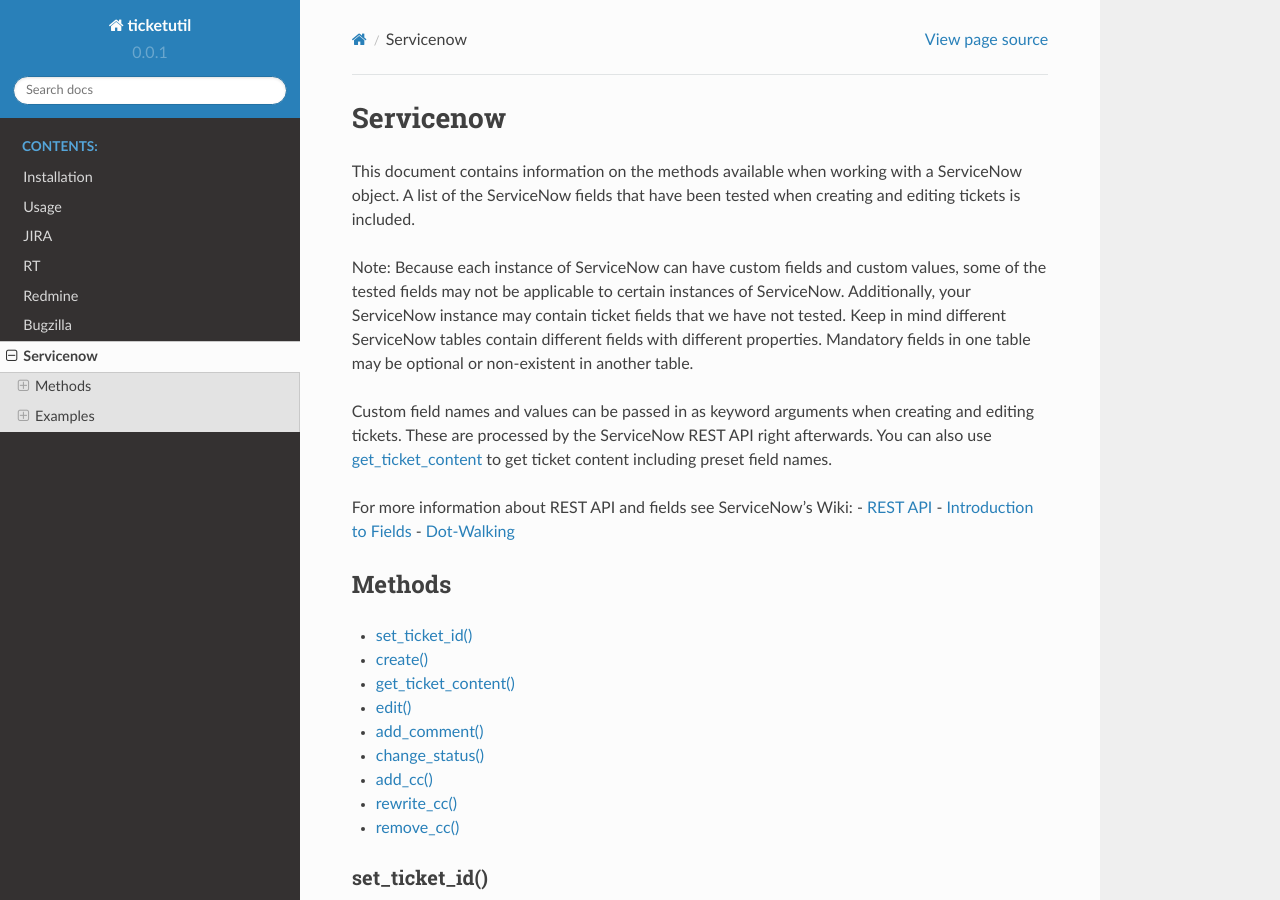
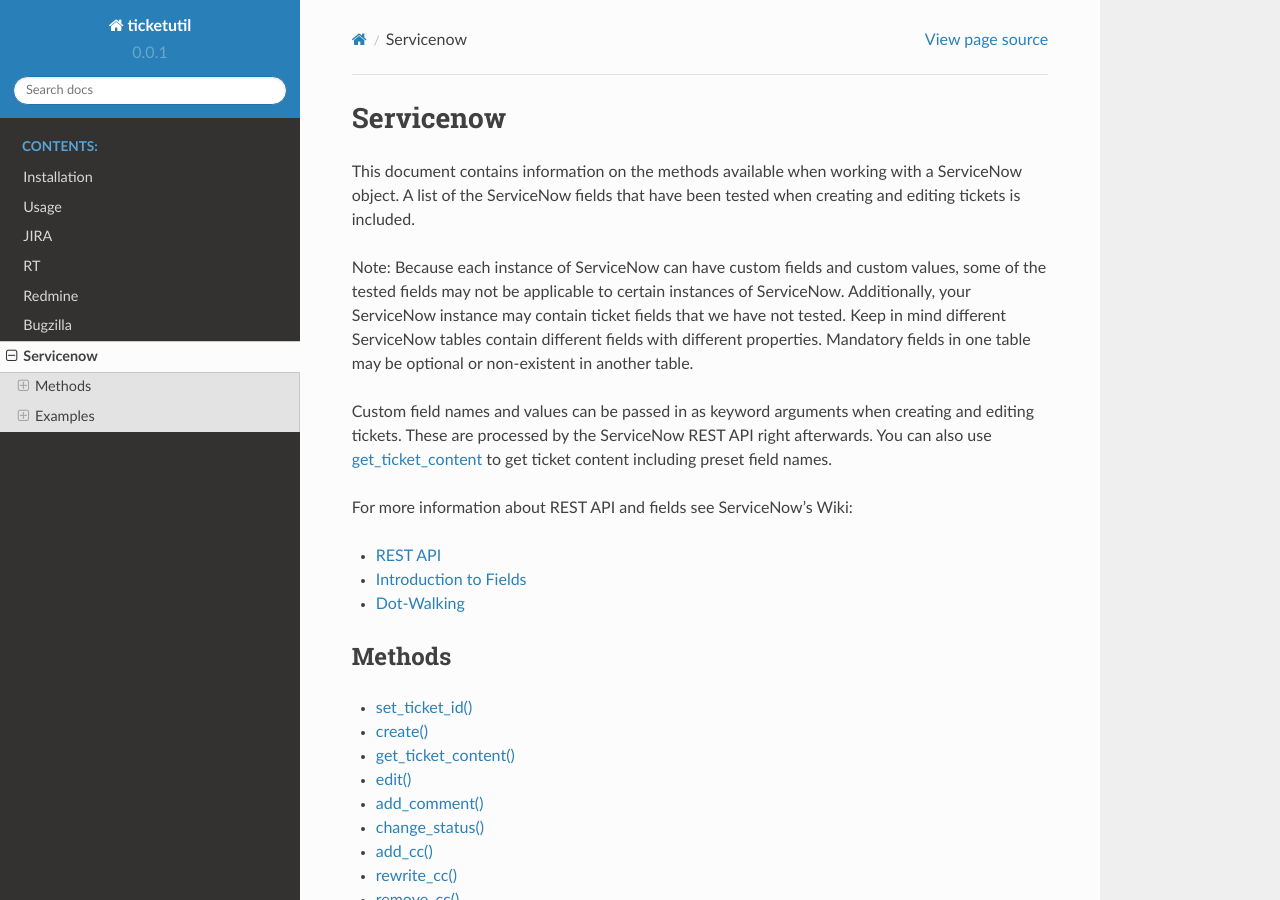
Before and after one commit to dmranck/ticketutil, a Sphinx documentation site: the page built from read-the-docs/source/ServiceNow.rst, in a window 1280 px wide and 900 px high. Built offline with Sphinx 7.4.7 and the Read the Docs theme 2.0.0, drawn with Linux system fonts in a browser that asks for light colours.

```diff
--- a/read-the-docs/source/Installation.rst
+++ b/read-the-docs/source/Installation.rst
@@ -1,7 +1,7 @@
 Installation
 ============
 
-* Install ticketutil with,
+* Install ticketutil with:
 
 .. code:: python
 
--- a/read-the-docs/source/ServiceNow.rst
+++ b/read-the-docs/source/ServiceNow.rst
@@ -19,26 +19,25 @@ API right afterwards. You can also use
 `get\_ticket\_content <#content>`__ to get ticket content including
 preset field names.
 
-For more information about REST API and fields see ServiceNow's Wiki: -
-`REST API <http://wiki.servicenow.com/index.php?title=REST_API>`__ -
-`Introduction to
-Fields <http://wiki.servicenow.com/index.php?title=Introduction_to_Fields>`__
--
-`Dot-Walking <http://wiki.servicenow.com/index.php?title=Dot-Walking>`__
+For more information about REST API and fields see ServiceNow's Wiki:
+
+- `REST API <http://wiki.servicenow.com/index.php?title=REST_API>`__
+- `Introduction to Fields <http://wiki.servicenow.com/index.php?title=Introduction_to_Fields>`__
+- `Dot-Walking <http://wiki.servicenow.com/index.php?title=Dot-Walking>`__
 
 
 Methods
 ^^^^^^^
 
--  `set\_ticket\_id() <#set_ticket>`__
+-  `set_ticket_id() <#set_ticket>`__
 -  `create() <#create>`__
--  `get\_ticket\_content() <#content>`__
+-  `get_ticket_content() <#content>`__
 -  `edit() <#edit>`__
--  `add\_comment() <#comment>`__
--  `change\_status() <#status>`__
--  `add\_cc() <#add_cc>`__
--  `rewrite\_cc() <#rewrite_cc>`__
--  `remove\_cc() <#remove_cc>`__
+-  `add_comment() <#comment>`__
+-  `change_status() <#status>`__
+-  `add_cc() <#add_cc>`__
+-  `rewrite_cc() <#rewrite_cc>`__
+-  `remove_cc() <#remove_cc>`__
 
 set_ticket_id()
 ---------------
--- a/read-the-docs/source/rt.rst
+++ b/read-the-docs/source/rt.rst
@@ -18,9 +18,9 @@ Methods
 
 -  `create() <#create>`__
 -  `edit() <#edit>`__
--  `add\_comment() <#comment>`__
--  `change\_status() <#status>`__
--  `add\_attachment() <#add_attachment>`__
+-  `add_comment() <#comment>`__
+-  `change_status() <#status>`__
+-  `add_attachment() <#add_attachment>`__
 
 
 create()
```
Also changed, not shown: other parts of read-the-docs/source/Installation.rst (+1 -1 lines), read-the-docs/source/Redmine.rst (+5 -5 lines), read-the-docs/source/Usage.rst (+15 -14 lines).
